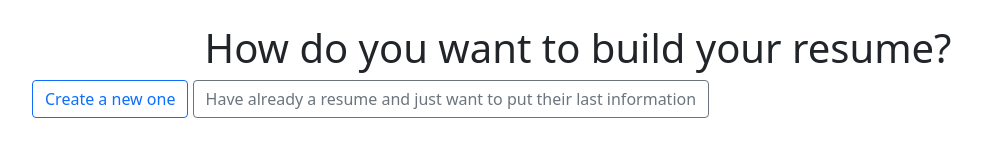
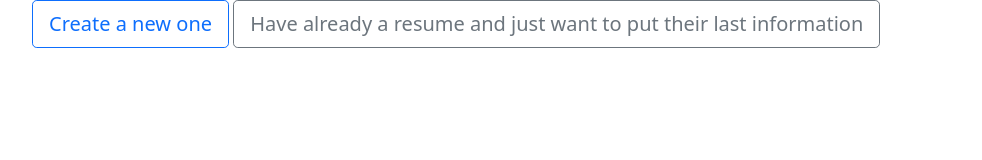
Before and after one commit to DerekSave/bootstrap-5-wiq2g9, a website built with webpack: page src/index.html in a window 1280 px wide. Shown: the whole page, without its empty margins (62-1044 px from the left). Built offline with nearby package versions, Linux system fonts and the light colour scheme.

Commit message:
solving the problem 1-4

```diff
--- a/src/index.html
+++ b/src/index.html
@@ -159,14 +159,14 @@
         </div>
 
         <div>
-          <div class="col text-center">
+          <div class="col text-center d-none">
             <div class="mt-4">
               <h1>How do you want to build your resume?</h1>
             </div>
           </div>
           <div class="col">
-            <button class="btn btn-outline-primary">Create a new one</button>
-            <button class="btn btn-outline-secondary">Have already a resume and just want to put their last information</button>
+            <button class="btn btn-outline-primary btn-lg">Create a new one</button>
+            <button class="btn btn-outline-secondary btn-lg">Have already a resume and just want to put their last information</button>
           </div>
         </div>
 
```
